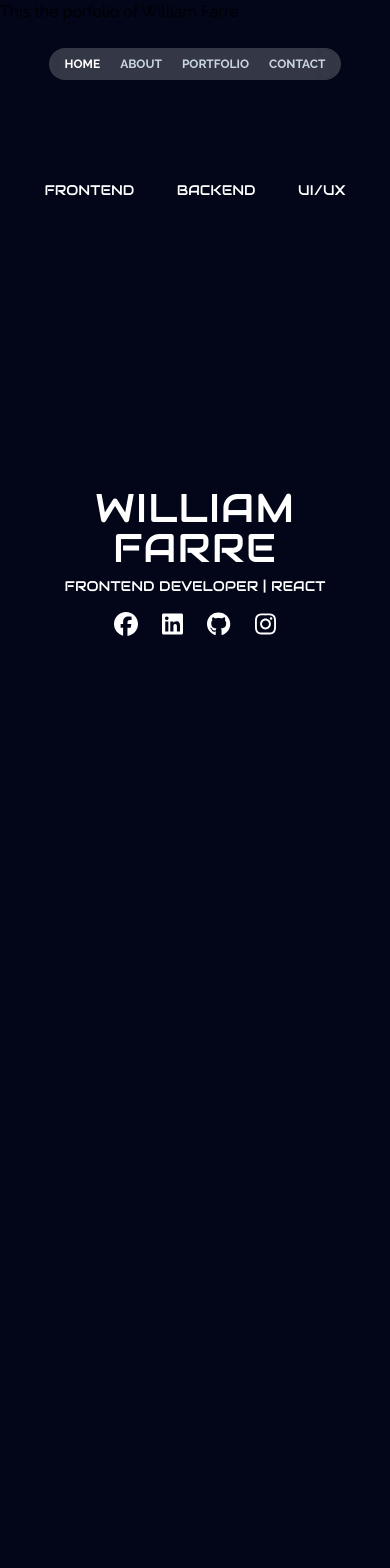
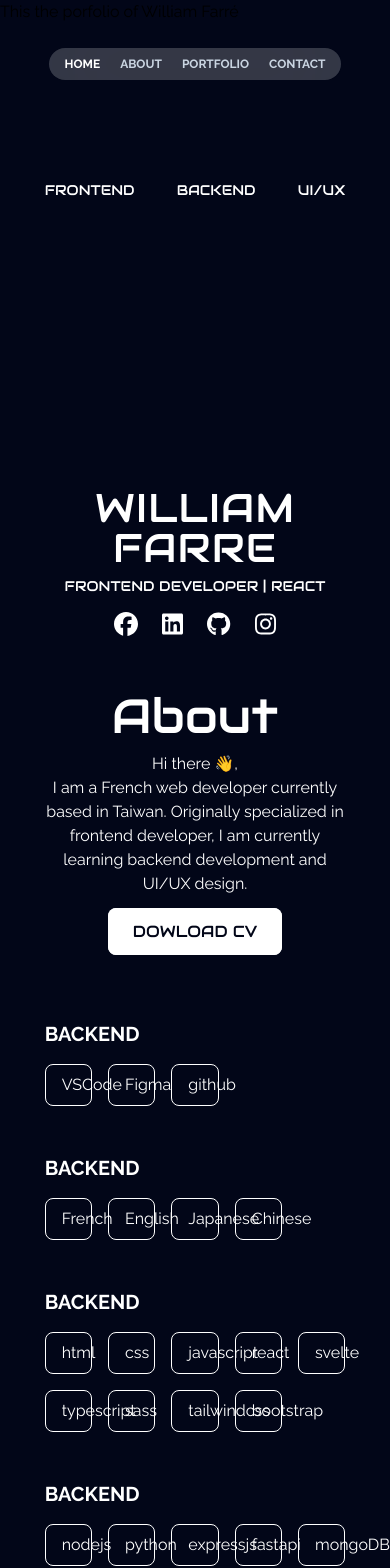
Before and after one commit to wfarre/portfolio-v6, a React (Vite) app: page / in a window 390 px wide. Shown: the top 1568 px of the page. Built offline with nearby package versions, Linux system fonts and the light colour scheme.

Commit message:
improve responsiveness

```diff
--- a/src/App.css
+++ b/src/App.css
@@ -1,15 +1,24 @@
 @import "tailwindcss";
+
+.container > * {
+  margin-inline: auto;
+  max-width: min(1110px, calc(100vw - 2 * ((165 / 1440) * 100vw)));
+}
 
 @theme {
   --font-title: "Audiowide", sans-serif;
   --font-primary: "Raleway", sans-serif;
 
-  --padding-desktop-responsive: calc((164 / 1440) * 100vw);
+  /* --padding-desktop-responsive: calc((164 / 1440) * 100vw); */
 }
 
-.header {
+.no-max-width {
+  max-width: none;
+}
+
+/* .header {
   margin: 0 calc((164 / 1440) * 100vw);
-}
+} */
 
 .title-wrapper {
   margin-top: calc((350 / 1024) * 100vh);
--- a/src/App.jsx
+++ b/src/App.jsx
@@ -51,7 +51,7 @@ const App = () => {
   return (
     <ReactLenis root>
       <SectionTransition ref={transition} currentSection={currentSection} />
-      <div className="relative mx-auto min-h-full scroll-smooth text-white">
+      <div className="relative container mx-auto min-h-full scroll-smooth text-white">
         <Navbar getCurrentLink={(link) => setCurrentSection(link)} />
         <Hero />
         <main>
--- /dev/null
+++ b/src/components/ui/Skills.jsx
@@ -0,0 +1,40 @@
+import React from "react";
+
+export const Skills = (props) => {
+  return (
+    <section
+      ref={props.ref}
+      className={`flex flex-col justify-center py-6 text-slate-950 md:py-2 ${props.gridPos}`}
+    >
+      <header className="mb-4">
+        <h3 className="text-xl font-bold text-white uppercase">
+          {props.title}
+        </h3>
+      </header>
+      {/* <ul className="flex flex-wrap gap-4 gap-y-4">
+        {props.list.map((skill, index) => {
+          return (
+            <li
+              key={index}
+              className="relative flex-1/6 rounded-lg border border-white px-4 py-2 text-center text-white"
+            >
+              {skill.title}
+            </li>
+          );
+        })}
+      </ul> */}
+      <ul className="grid grid-cols-5 gap-4 gap-y-4">
+        {props.list.map((skill, index) => {
+          return (
+            <li
+              key={index}
+              className="relative flex-1/6 rounded-lg border border-white px-4 py-2 text-center text-white"
+            >
+              {skill.title}
+            </li>
+          );
+        })}
+      </ul>
+    </section>
+  );
+};
--- a/src/sections/About.jsx
+++ b/src/sections/About.jsx
@@ -1,10 +1,11 @@
 import React, { useRef } from "react";
 import SkillCard from "../components/ui/SkillCard";
-import { useGSAP } from "@gsap/react";
+// import { useGSAP } from "@gsap/react";
 import { Flip } from "gsap/Flip";
 import gsap from "gsap";
 import { ScrollTrigger } from "gsap/all";
 import ButtonLink from "../components/ui/ButtonLink";
+import { Skills } from "../components/ui/Skills";
 
 const skills = [
   {
@@ -124,75 +125,75 @@ const About = () => {
   const sectionIntroText = useRef();
   const sectionIntroTextWrapper = useRef();
   const skillCard0 = useRef();
-  const skillCard1 = useRef();
-  const skillCard2 = useRef();
-  const skillCard3 = useRef();
-  const skillCard4 = useRef();
+  // const skillCard1 = useRef();
+  // const skillCard2 = useRef();
+  // const skillCard3 = useRef();
+  // const skillCard4 = useRef();
 
-  useGSAP(() => {
-    const timeline = gsap.timeline({
-      scrollTrigger: {
-        trigger: section.current,
-        pin: true,
-        pinSpacing: 0,
-        start: "50% center",
-        end: "200% center",
-        toggleActions: "restart pause pause pause",
-        scrub: 0.5,
-        // markers: true,
-      },
-    });
+  // useGSAP(() => {
+  //   const timeline = gsap.timeline({
+  //     scrollTrigger: {
+  //       trigger: section.current,
+  //       pin: true,
+  //       pinSpacing: 0,
+  //       start: "50% center",
+  //       end: "200% center",
+  //       toggleActions: "restart pause pause pause",
+  //       scrub: 0.5,
+  //       // markers: true,
+  //     },
+  //   });
 
-    timeline
-      .timeScale(0.2)
-      .from(sectionIntroText.current, {
-        x: -1500,
-      })
-      .to(sectionIntroText.current, {
-        delay: 2,
-        scale: 100,
-        opacity: 0,
-      })
-      .to(
-        [
-          skillCard0.current,
-          skillCard1.current,
-          skillCard2.current,
-          skillCard3.current,
-          skillCard4.current,
-        ],
-        {
-          opacity: 1,
-          autoAlpha: 1,
-          backgroundColor: "white",
-          duration: 5,
-          clearProps: "all",
-          stagger: 0.5,
-        },
-      )
-      .to(
-        [
-          skillCard0.current,
-          skillCard1.current,
-          skillCard2.current,
-          skillCard3.current,
-          skillCard4.current,
-        ],
-        {
-          opacity: 0,
-          duration: 0.5,
-          stagger: 0.2,
-        },
-      );
-  }, []);
+  //   timeline
+  //     .timeScale(0.2)
+  //     .from(sectionIntroText.current, {
+  //       x: -1500,
+  //     })
+  //     .to(sectionIntroText.current, {
+  //       delay: 2,
+  //       scale: 100,
+  //       opacity: 0,
+  //     })
+  //     .to(
+  //       [
+  //         skillCard0.current,
+  //         skillCard1.current,
+  //         skillCard2.current,
+  //         skillCard3.current,
+  //         skillCard4.current,
+  //       ],
+  //       {
+  //         opacity: 1,
+  //         autoAlpha: 1,
+  //         backgroundColor: "white",
+  //         duration: 5,
+  //         clearProps: "all",
+  //         stagger: 0.5,
+  //       },
+  //     )
+  //     .to(
+  //       [
+  //         skillCard0.current,
+  //         skillCard1.current,
+  //         skillCard2.current,
+  //         skillCard3.current,
+  //         skillCard4.current,
+  //       ],
+  //       {
+  //         opacity: 0,
+  //         duration: 0.5,
+  //         stagger: 0.2,
+  //       },
+  //     );
+  // }, []);
 
   return (
     <section
       id="aboutSection"
       ref={section}
-      className="about-section px-desktop-responsive relative flex min-h-[100vh] flex-col items-center justify-center bg-slate-950 py-20"
+      className="about-section px-desktop-responsive relative min-h-[100vh] bg-slate-950"
     >
-      <div
+      {/* <div
         className="px-desktop-responsive absolute top-0 left-0 flex h-full w-full items-center justify-center overflow-x-hidden bg-slate-950"
         ref={sectionIntroTextWrapper}
       >
@@ -205,29 +206,40 @@ const About = () => {
         id="grid"
         ref={grid}
         className={`mt-40 flex grid-cols-8 grid-rows-12 flex-col gap-4 bg-white md:grid`}
+      > */}
+      <header
+        ref={skillCard0}
+        id="headerAbout"
+        className="aboutHeader item flex flex-col items-center gap-6 py-13 text-center text-white opacity-100 md:flex-row md:items-end md:text-left"
       >
-        <header
-          ref={skillCard0}
-          id="headerAbout"
-          className="aboutHeader item col-span-5 row-span-6 rounded-2xl bg-white px-12 py-13 text-center text-slate-950 opacity-0 md:text-left"
-        >
+        <div className="md:flex-7/12">
           <h2 id="section-title" className="font-title mb-3 text-5xl">
             About
           </h2>
           <p>Hi there 👋,</p>
-          <p className="mb-11">
+          <p className="">
             I am a French web developer currently based in Taiwan. Originally
             specialized in frontend developer, I am currently learning backend
             development and UI/UX design.
           </p>
+        </div>
+
+        <div className="text-right md:flex-4/12">
           <ButtonLink
             link={"/assets/resume_WF.pdf"}
-            Text={"Dowload CV"}
-            type={"primary"}
+            buttonText={"Dowload CV"}
           />
-        </header>
+        </div>
+      </header>
+      <Skills title={"backend"} list={skills[0].list} />
 
-        <SkillCard
+      <Skills title={"backend"} list={skills[1].list} />
+
+      <Skills title={"backend"} list={skills[2].list} />
+
+      <Skills title={"backend"} list={skills[3].list} />
+
+      {/* <SkillCard
           ref={skillCard1}
           title={"I use"}
           list={skills[0].list}
@@ -250,8 +262,8 @@ const About = () => {
           title={"backend"}
           list={skills[3].list}
           gridPos={"col-span-4 row-span-3 item"}
-        />
-      </div>
+        /> */}
+      {/* </div> */}
     </section>
   );
 };
--- a/src/sections/Hero.jsx
+++ b/src/sections/Hero.jsx
@@ -48,7 +48,7 @@ const Hero = () => {
           UI/UX
         </li>
       </ul>
-      <div className="title-wrapper relative mx-auto max-w-[1440px] text-center">
+      <div className="title-wrapper relative mx-auto w-fit max-w-[1110px] text-center">
         <h1
           // ref={mainTitleRef}
           // className="font-title text-[calc((116_/_1440)_*_100vw)] leading-none tracking-wide text-white uppercase 2xl:text-[144px]"
```
